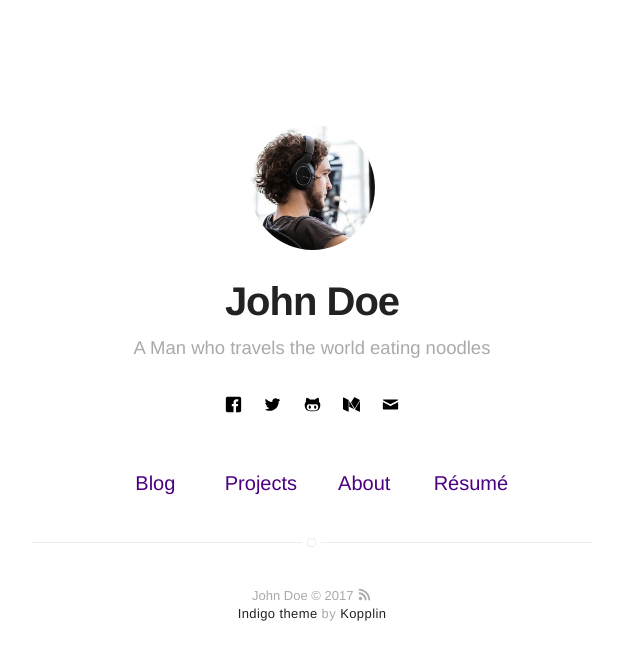
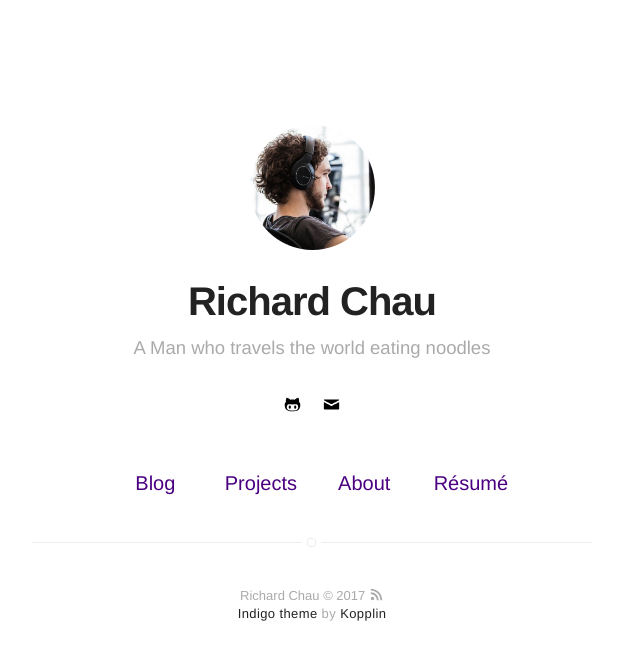
Before and after one commit to richard-chau/richard-chau.github.io, a Jekyll site: the page built from index.html, in a window 1280 px wide. Shown: the top 660 px of the page, without its empty margins (328-968 px from the left). Built offline with Jekyll 4.4.1, drawn with Linux system fonts in a browser that asks for light colours.

Commit message:
Update _config.yml

```diff
--- a/_config.yml
+++ b/_config.yml
@@ -1,5 +1,5 @@
 # main text of home
-name: John Doe
+name: Richard Chau
 bio: A Man who travels the world eating noodles
 
 # twitter summary info
@@ -37,21 +37,21 @@ disqus:
   categories: [blog, project] # only show disqus for posts that have these categories
 
 # if you don't have any of social below, comment the line
-facebook: myfacebook
-twitter: mytwitter
+#facebook: myfacebook
+#twitter: mytwitter
 # google: mygoogle
 # instagram: myinstagram
 # pinterest: mypinterest
 # linkedin: mylinkedin
 # youtube: myyoutube
 # spotify: myspotify
-github: mygithub
+github: richard-chau.github.com
 # stackoverflow: 7044681/mystackoverflow
 # quora: userquora
 # reddit: username
-medium: medium
+#medium: medium
 # vimeo: myvimeo
-email: myemail@gmail.com
+email: winterandchaiyun@gmail.com
 
 authors:
     johndoe:
```
